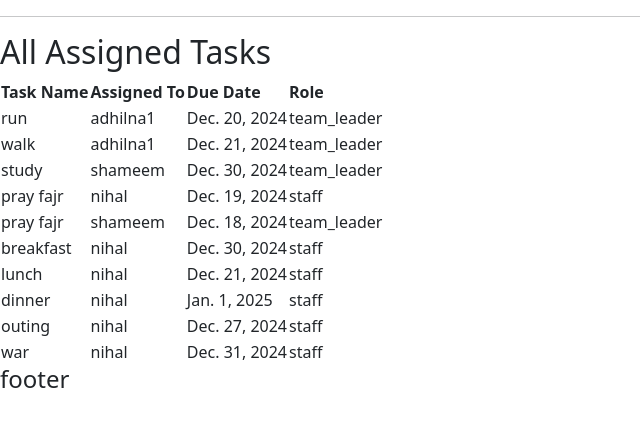
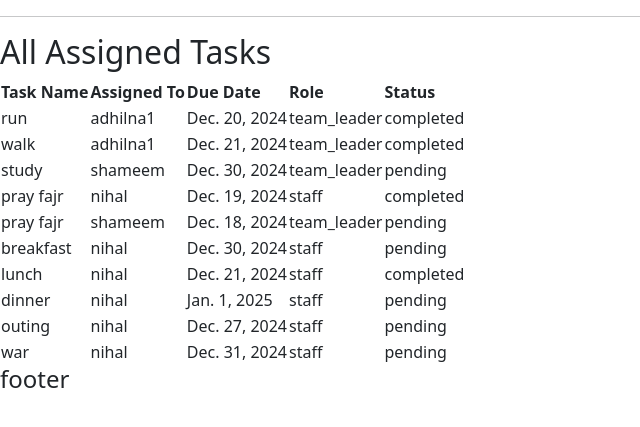
Before and after one commit to adhilna/Tele-crm, a Django app: template src/telecrm/templates/admin_task_list.html in a window 1280 px wide. Shown: the part 89-516 px from the top of the page, without its empty margins (0-640 px from the left). Run offline with Django 4.2, Linux system fonts and the light colour scheme; the template is opened without the code that fills it: values that come from a table or form of the project are taken from there, others are empty; data comes from the database, SQL or seed files in the repository; both versions use the stored data as it was after the commit.

Commit message:
Implemented task completion feature for staff and admin views

```diff
--- a/src/telecrm/crm/models.py
+++ b/src/telecrm/crm/models.py
@@ -5,6 +5,10 @@ from django.conf import settings
 
 
 class TaskAssign(models.Model):
+    TASK_STATUS_CHOICES = [
+        ('pending', 'Pending'),
+        ('completed', 'Completed'),
+    ]
     task_name = models.CharField(max_length=128)
     description = models.TextField(max_length=256)
     file = models.FileField(upload_to='task_files/', null=True, blank=True)
@@ -14,6 +18,7 @@ class TaskAssign(models.Model):
     )
     due_date = models.DateField()
     updated_at = models.DateTimeField(auto_now=True)
+    status = models.CharField(max_length=128, choices=TASK_STATUS_CHOICES, default='pending')
 
     def __str__(self):
         return self.task_name
--- a/src/telecrm/templates/admin_task_list.html
+++ b/src/telecrm/templates/admin_task_list.html
@@ -12,6 +12,7 @@
                     <th>Assigned To</th>
                     <th>Due Date</th>
                     <th>Role</th>
+                    <th>Status</th>
                 </tr>
             </thead>
             <tbody>
@@ -21,6 +22,7 @@
                         <td>{{ task.assigned_to.username }}</td>
                         <td>{{ task.due_date }}</td>
                         <td>{{ task.assigned_to.role }}</td>
+                        <td>{{task.status}}</td>
                     </tr>
                 {% endfor %}
             </tbody>
--- a/src/telecrm/templates/navbar.html
+++ b/src/telecrm/templates/navbar.html
@@ -19,9 +19,13 @@
           </li>
 
           {% if request.user.role == 'admin'  %}
-  <li class="nav-item">
-    <a class="nav-link" href="{% url 'crm:task_assign' %}">Assign Task</a>
-  </li>
+          <li class="nav-item">
+            <a class="nav-link" href="{% url 'crm:task_assign' %}">Assign Task</a>
+          </li>
+            <li class="nav-item">
+              <a class="nav-link" href="{% url 'crm:admin_task_list' %}">Task Bar</a>
+            </li>
+
 {% endif %}
           {% if request.user.role == 'staff' or request.user.role == 'team_leader' %}
           <li class="nav-item">
```
Also changed, not shown: src/telecrm/crm/views.py (+12 -1 lines), src/telecrm/templates/tasks.html (+11 -1 lines), src/telecrm/crm/migrations/0002_taskassign_status.py (added), src/telecrm/db.sqlite3.
